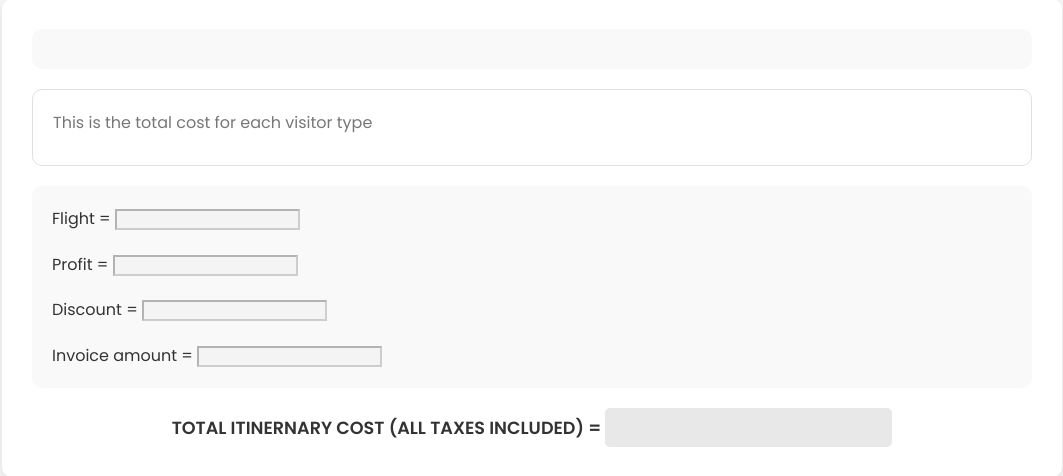
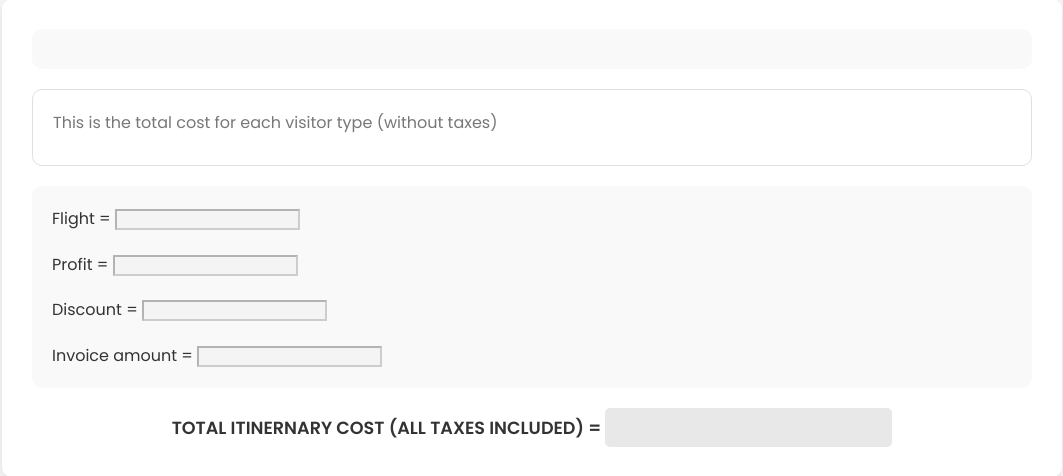
Before and after one commit to MohammedRaghib/Oddyseys, a PHP site: page /preview.php in a window 1280 px wide. Shown: the part 162-638 px from the top of the page, without its empty margins (108-1171 px from the left). Run offline with PHP 8.4, Linux system fonts and the light colour scheme.

Commit message:
added note to people breakdown

```diff
--- a/preview.php
+++ b/preview.php
@@ -136,7 +136,7 @@
         </section>
 
         <section class="sub_total_people">
-            <span class="note">This is the total cost for each visitor type</span>
+            <span class="note">This is the total cost for each visitor type (without taxes)</span>
         </section>
 
         <section class="other_info">
```
